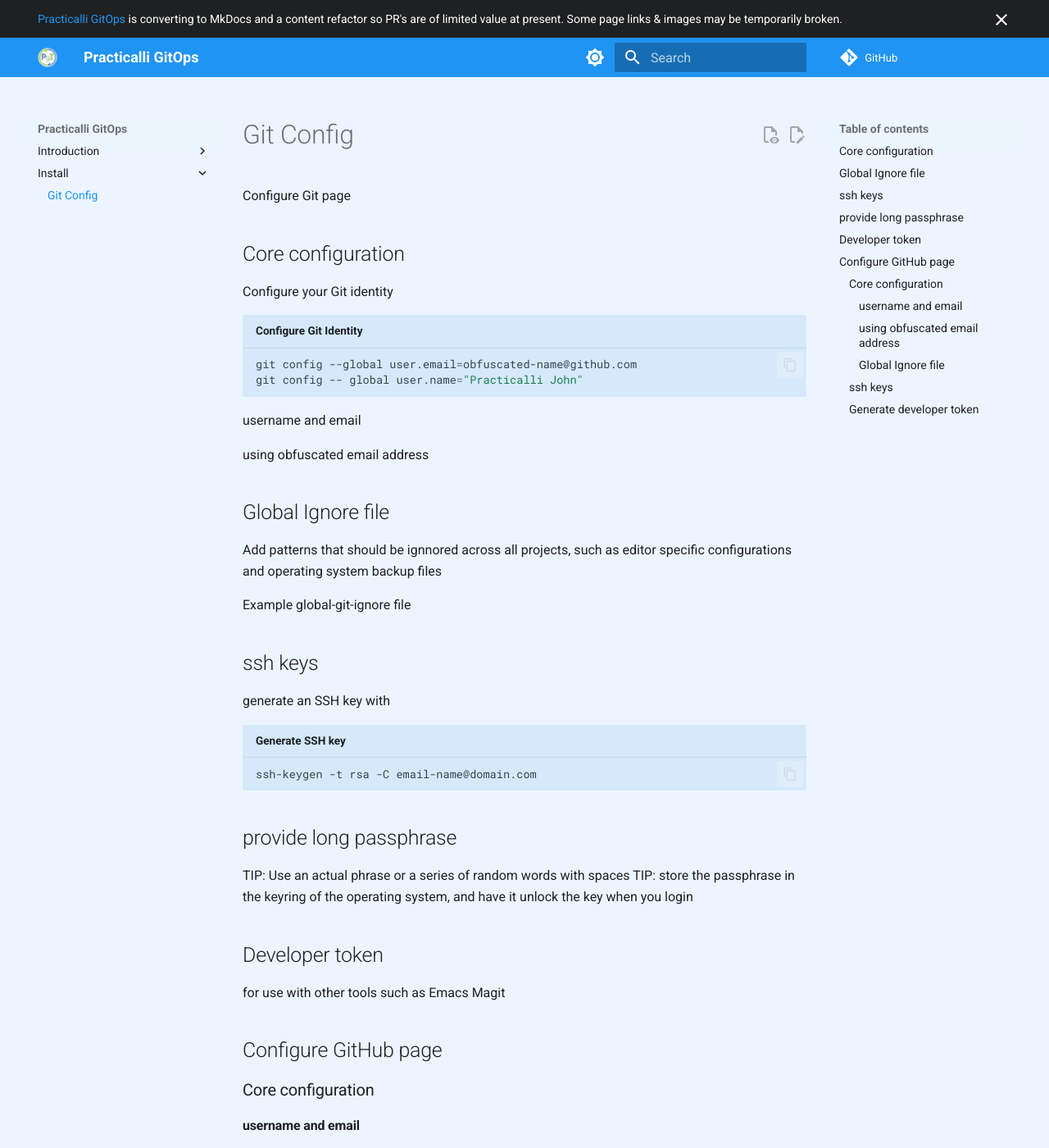
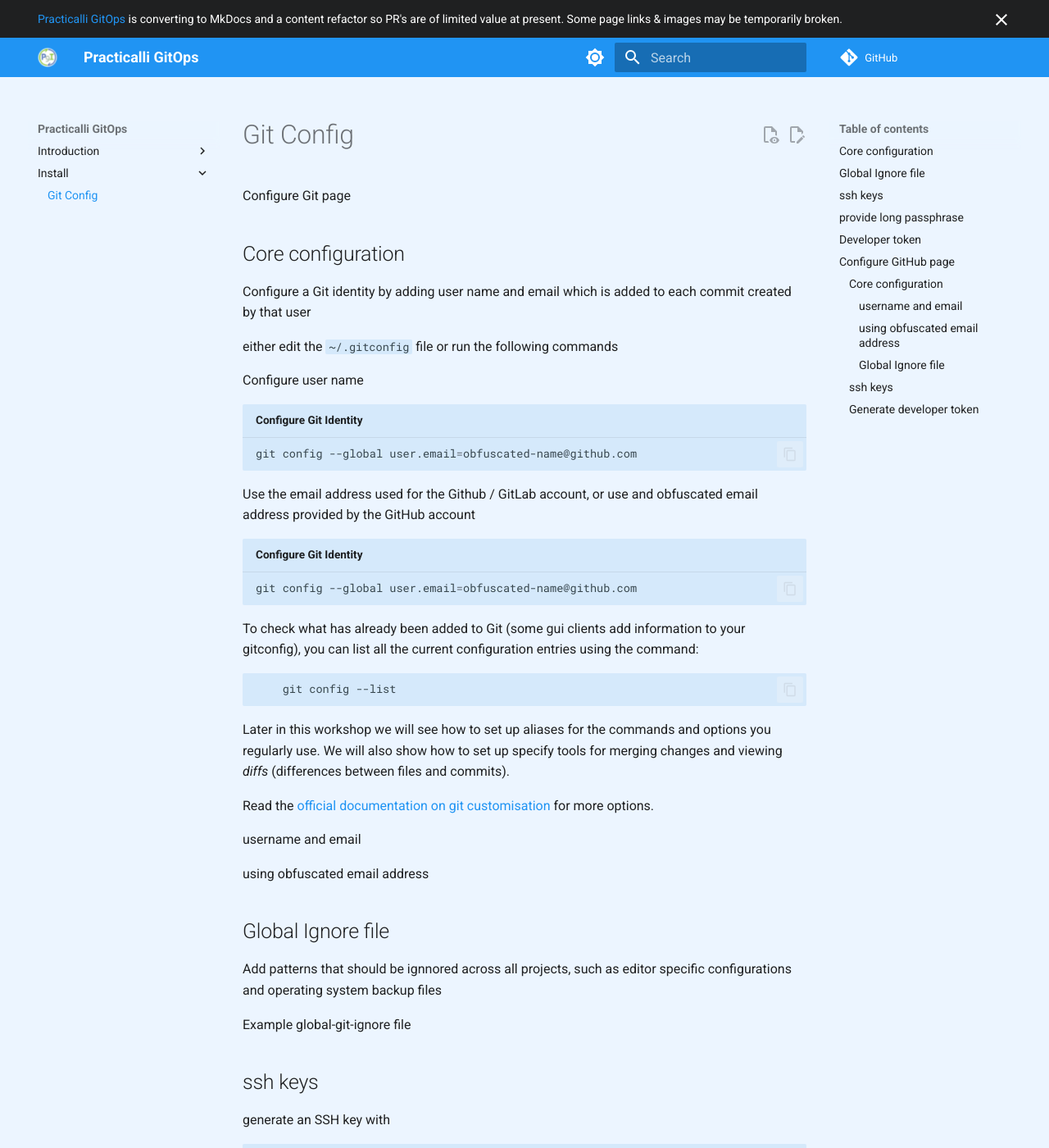
Before and after one commit to practicalli/gitops, an MkDocs documentation site: the page built from docs/install/git-config.md, in a window 1280 px wide and 1400 px high. Shown: the whole window at 82% size. Built offline with MkDocs 1.6.1 and Material for MkDocs 9.7.7, drawn with Linux system fonts in a browser that asks for light colours; comment, search, counter and statistics services are not loaded.

Commit message:
install: git configuration

````diff
--- a/docs/install/git-config.md
+++ b/docs/install/git-config.md
@@ -2,14 +2,39 @@
 
 Configure Git page
 
+
+
+
 ## Core configuration
 
-Configure your Git identity
+Configure a Git identity by adding user name and email which is added to each commit created by that user
+
+either edit the `~/.gitconfig` file or run the following commands
+
+Configure user name
+
 
 ```shell title="Configure Git Identity"
 git config --global user.email=obfuscated-name@github.com
-git config -- global user.name="Practicalli John"
 ```
+
+
+Use the email address used for the Github / GitLab account, or use and obfuscated email address provided by the GitHub account
+
+```shell title="Configure Git Identity"
+git config --global user.email=obfuscated-name@github.com
+```
+
+To check what has already been added to Git (some gui clients add information to your gitconfig), you can list all the current configuration entries using the command:
+
+```shell
+    git config --list
+```
+
+Later in this workshop we will see how to set up aliases for the commands and options you regularly use.  We will also show how to set up specify tools for merging changes and viewing *diffs* (differences between files and commits).
+
+Read the [official documentation on git customisation](http://git-scm.com/book/en/Customizing-Git-Git-Configuration) for more options.
+
 
  username and email
 
````
